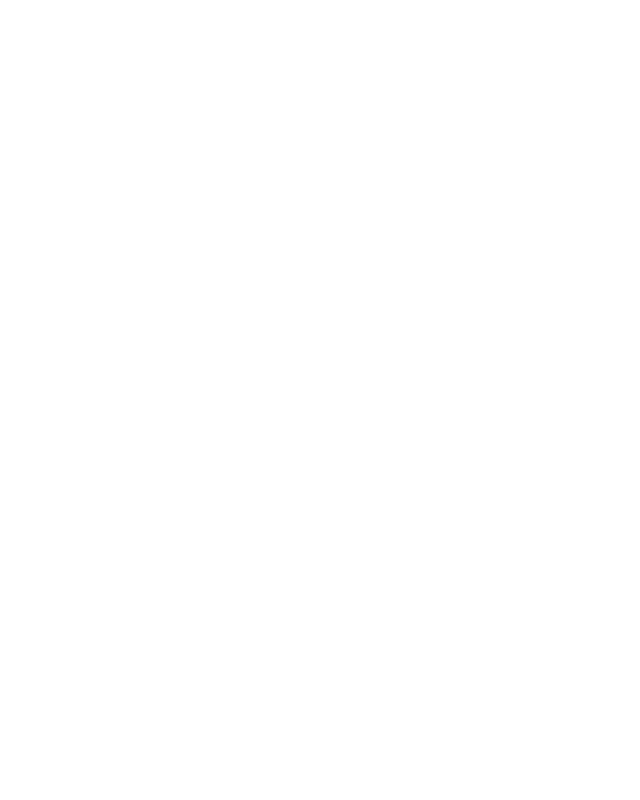
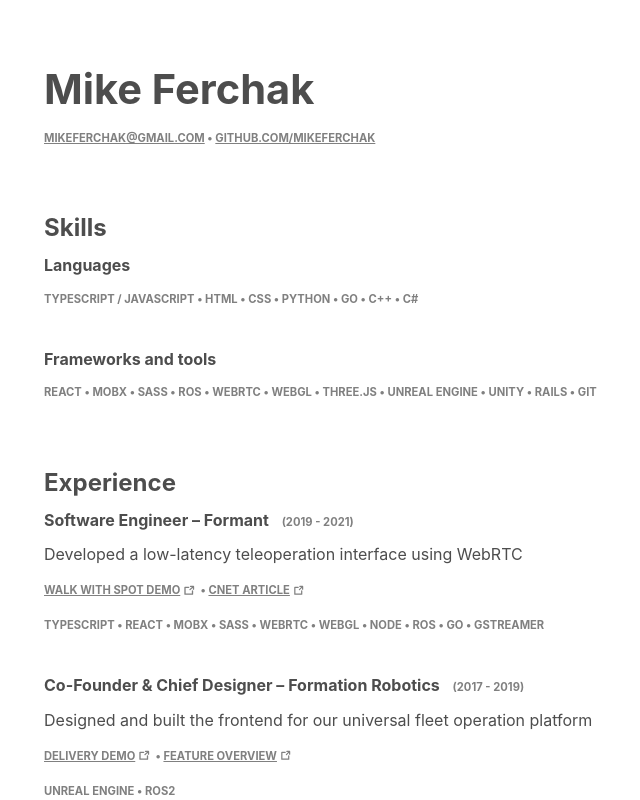
Before and after one commit to mikeferchak/mikeferchak.github.io, a React (Create React App) app: page / in a window 1280 px wide. Shown: the top 800 px of the page, without its empty margins (196-836 px from the left). Built offline with nearby package versions, Linux system fonts and the light colour scheme.

Commit message:
hash router

```diff
--- a/src/App.tsx
+++ b/src/App.tsx
@@ -1,13 +1,12 @@
 import React from "react";
-import { BrowserRouter as Router, Routes, Route } from "react-router-dom";
-import { Home } from "./Home";
+import { HashRouter as Router, Routes, Route } from "react-router-dom";
 import { Resume } from "./Resume";
 
 function App() {
   return (
-    <Router basename={`/${process.env.PUBLIC_URL}`}>
+    <Router basename="/">
       <Routes>
-        <Route path="/" element={<Home />} />
+        <Route path="/" element={<Resume />} />
         <Route path="/resume" element={<Resume />} />
       </Routes>
     </Router>
--- a/src/Home/index.tsx
+++ b/src/Home/index.tsx
@@ -4,11 +4,6 @@
   private canvas?: HTMLCanvasElement;
 
   render() {
-    return (
-      <div>
-        <h1>{this.canvas?.height}</h1>
-        <canvas ref={(_) => (this.canvas = _ || undefined)} />
-      </div>
-    );
+    return <div />;
   }
 }
```
